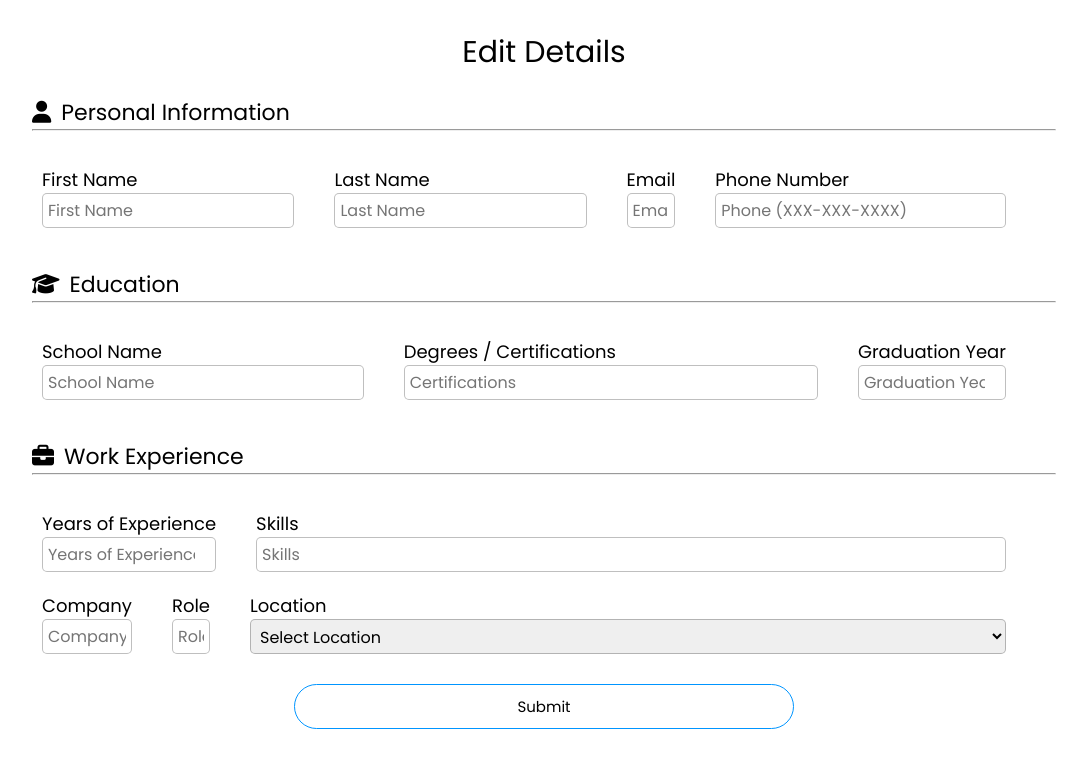
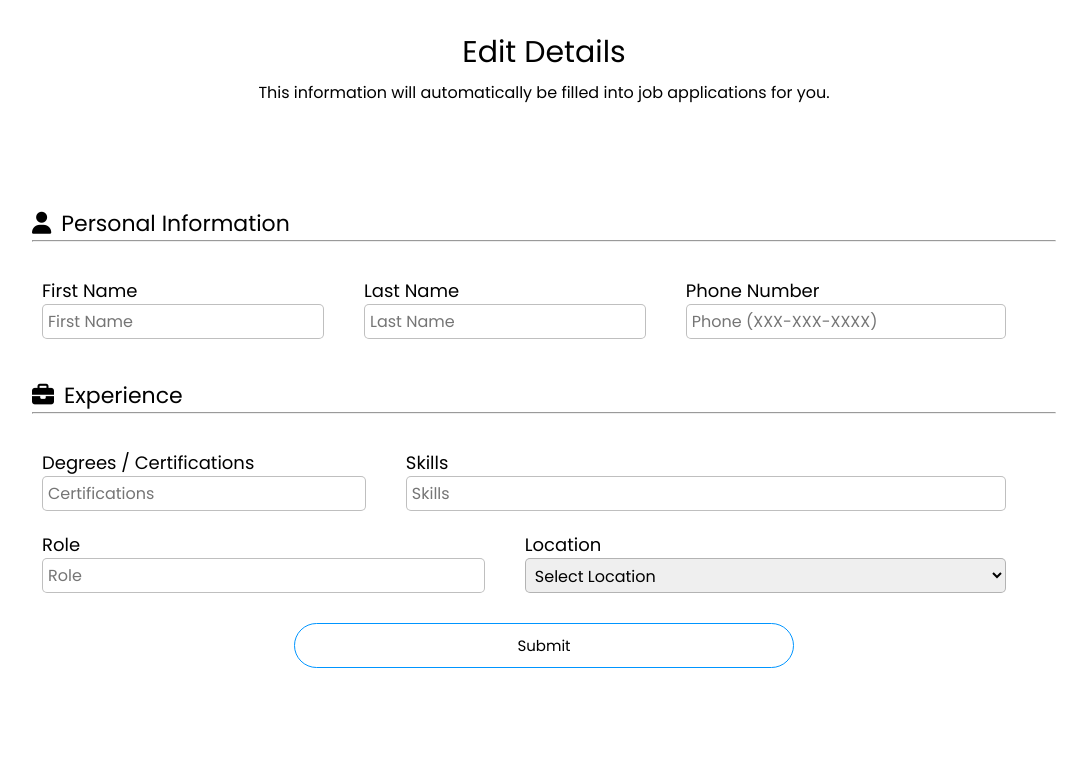
Before and after one commit to Ayush200423/JobMatch, a Flask app: template templates/edit-details.html in a window 1280 px wide. Shown: the top 768 px of the page, without its empty margins (96-1183 px from the left). Run offline with Flask 2, Linux system fonts and the light colour scheme; the template is opened without the code that fills it, so the values that code supplies are empty; parts of the project's set-up code (start-up, migrations or seed data) failed here and were passed over; some libraries are stand-ins or nearby versions.

Commit message:
removed unnecessary inputs

```diff
--- a/templates/edit-details.html
+++ b/templates/edit-details.html
@@ -24,7 +24,7 @@
             <div class="title">
                 Edit Details
             </div>
-
+            <p>This information will automatically be filled into job applications for you.</p>
             <form action="#" class="edit-form raise-elements" method="post" enctype="multipart/form-data">
                 <div class="personal-info">
                     <div class="section-title">
@@ -46,40 +46,9 @@
                             <input class="input" id="lname" name="lname" placeholder="Last Name" required>
                         </div>
 
-                        <div class="field email">
-                            <label class="label" for="email">Email</label>
-                            <input class="input" id="email" type="email" name="email" placeholder="Email" required>
-                        </div>
-
                         <div class="field phone">
                             <label class="label" for="phone">Phone Number</label>
                             <input class="input" id="phone" type="tel" pattern="[0-9]{3}-[0-9]{3}-[0-9]{4}" name="phone" placeholder="Phone (XXX-XXX-XXXX)" required>
-                        </div>
-                    </div>
-                </div>
-                <div class="education-info">
-                    <div class="section-title">
-                        <div class="section-icon">
-                            <i class="fa-solid fa-graduation-cap"></i>
-                        </div>
-                        Education
-                    </div>
-                    <hr>
-                    <br>
-                    <div class="row">
-                        <div class="field education">
-                            <label class="label" for="school-name">School Name</label>
-                            <input class="input" id="school" name="school-name" placeholder="School Name" required>
-                        </div>
-
-                        <div class="field education">
-                            <label class="label" for="certifications">Degrees / Certifications</label>
-                            <input class="input" id="certifications" name="certifications" placeholder="Certifications" required>
-                        </div>
-
-                        <div class="field grad-year">
-                            <label class="label" for="graduation-year">Graduation Year</label>
-                            <input class="input" id="graduation-year" type="number" name="graduation-year" placeholder="Graduation Year" required>
                         </div>
                     </div>
                 </div>
@@ -88,14 +57,14 @@
                         <div class="section-icon">
                             <i class="fa-solid fa-briefcase"></i>
                         </div>
-                        Work Experience
+                        Experience
                     </div>
                     <hr>
                     <br>
                     <div class="row">
-                        <div class="field years-of-experience">
-                            <label class="label" for="yearsofexp">Years of Experience</label>
-                            <input class="input" id="years-of-experience" type="number" name="yearsofexp" placeholder="Years of Experience" required>
+                        <div class="field education">
+                            <label class="label" for="certifications">Degrees / Certifications</label>
+                            <input class="input" id="certifications" name="certifications" placeholder="Certifications" required>
                         </div>
 
                         <div class="field skills">
@@ -105,12 +74,7 @@
                     </div>
 
                     <div class="row">
-                        <div class="field work-experience">
-                            <label class="label" for="company">Company</label>
-                            <input class="input" id="company" name="company" placeholder="Company Name" required>
-                        </div>
-
-                        <div class="field work-experience">
+                        <div class="field role">
                             <label class="label" for="role">Role</label>
                             <input class="input" id="role" name="role" placeholder="Role" required>
                         </div>
```
